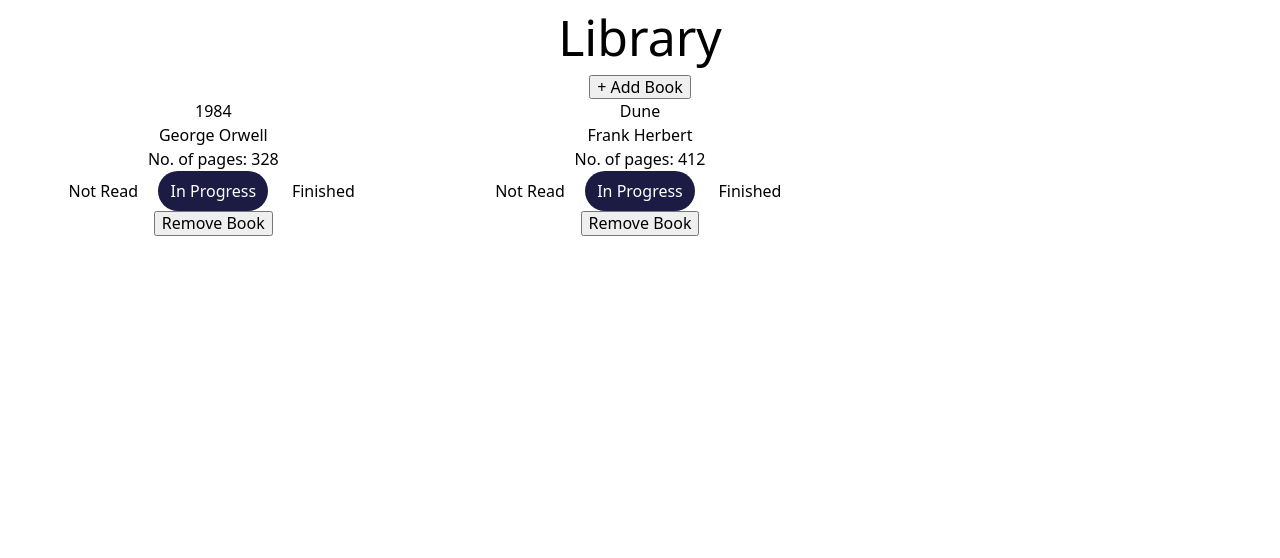
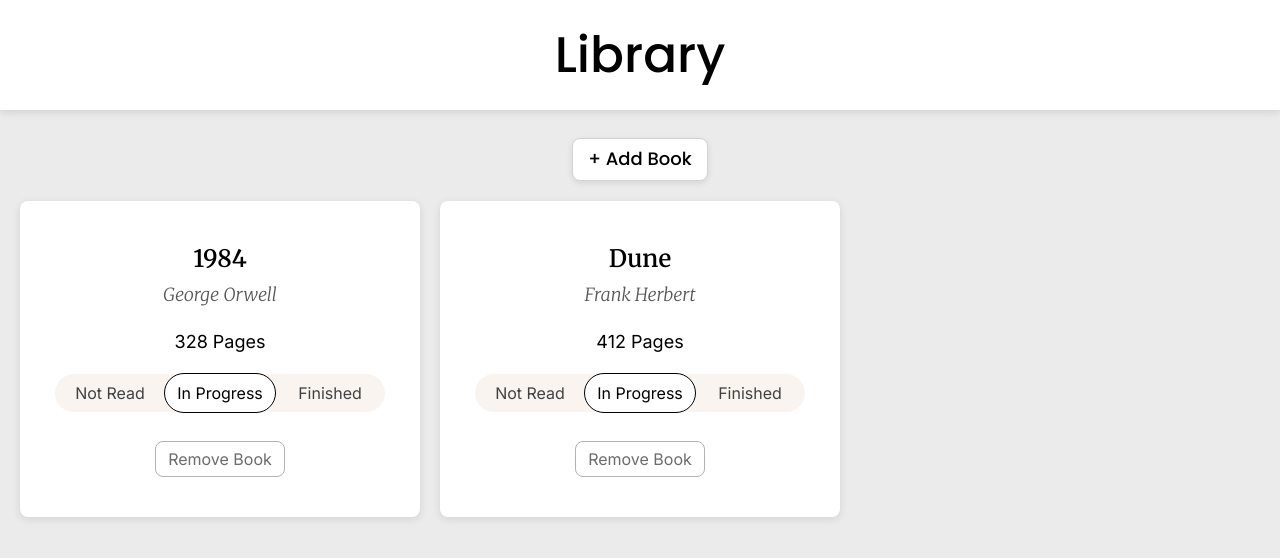
Before and after one commit to ptruscelli/Library, a plain HTML site: page index.html in a window 1280 px wide. Drawn offline with Linux system fonts and the light colour scheme.

Commit message:
Visual UI changes
add book form still needs styling

```diff
--- a/index.html
+++ b/index.html
@@ -12,7 +12,9 @@
         <h1>Library</h1>
     </header>
     <div class="button">
-        <button class="openModal">+ Add Book</button>
+        <button class="openModal">
+            &#x2b Add Book
+        </button>
     </div>
     <main id="cardsContainer">
 
--- a/script.js
+++ b/script.js
@@ -61,12 +61,13 @@ function createBookCard(book) {
     const deleteBtn = document.createElement("button");
     const readStatusToggle = createReadToggle(book.readStatus);
 
-    title.textContent = book.title;
+    title.textContent = `${book.title}`;
     author.textContent = book.author;
-    pageCount.textContent = `No. of pages: ${book.pageCount}`;
+    pageCount.textContent = `${book.pageCount} Pages`;
 
     deleteBtn.textContent = `Remove Book`;
     deleteBtn.addEventListener("click", () => removeBook(bookCard, book.id));
+    deleteBtn.classList.add("deleteBtn");
 
     bookCard.append(title, author, pageCount, readStatusToggle, deleteBtn);
 
--- a/styles.css
+++ b/styles.css
@@ -1,3 +1,9 @@
+/*-------- fonts --------*/
+
+@import url('https://fonts.googleapis.com/css2?family=Poppins:ital,wght@0,100;0,200;0,300;0,400;0,500;0,600;0,700;0,800;0,900;1,100;1,200;1,300;1,400;1,500;1,600;1,700;1,800;1,900&display=swap');
+@import url('https://fonts.googleapis.com/css2?family=Inter:ital,opsz,wght@0,14..32,100..900;1,14..32,100..900&display=swap');
+@import url('https://fonts.googleapis.com/css2?family=Merriweather:ital,opsz,wght@0,18..144,300..900;1,18..144,300..900&display=swap');
+
 
 /*-------- CSS Reset/Normalize --------*/
 
@@ -9,6 +15,7 @@
 
 h1, h2, h3, h4, h5, figure, p, ol, ul {
     margin: 0;
+    padding: 0;
 }
 
 ol[role="list"], ul[role="list"] {
@@ -28,9 +35,31 @@ img {
 
 /*-------------------------------------*/
 
+
+:root {
+    --bg-colour: rgb(255, 255, 255);
+}
+
+body {
+    background-color: rgb(235, 235, 235);
+    min-width: 500px;
+}
+
+header {
+    height: 110px;
+    display: grid;
+    place-content: center;
+    box-shadow: 0px 2px 8px rgba(0, 0, 0, 0.12);
+    background-color: white;
+    margin-bottom: 28px;
+}
+
+
 h1 {
     text-align: center;
     font-size: 50px;
+    font-family: "Poppins";
+    font-weight: 500;
 }
 
 div.button{
@@ -39,16 +68,83 @@ div.button{
     align-items: center;
     justify-content: center;
 }
+
+button.openModal {
+    font-family: "Poppins", sans-serif;
+    font-size: 18px;
+    font-weight: 500;
+    padding: 10px 15px;
+    cursor: pointer;
+    background-color: rgb(255, 255, 255);
+    border: 1px solid lightgray;
+    border-radius: 8px;
+    box-shadow: 0px 2px 6px rgba(0, 0, 0, 0.094);
+    transition: ease 75ms;
+}
+
+button.openModal:hover {
+    border: 1px solid rgb(175, 175, 175);
+    box-shadow: 0px 2px 8px rgba(0, 0, 0, 0.144);
+}
+
+button.openModal:active {
+    transform: scale(98%);
+}
+
+
 #cardsContainer {
+    height: min-content;
     display: grid;
     grid-template-columns: repeat(auto-fill, minmax(400px, 1fr));
     grid-template-rows: auto;
+    padding: 10px;
 }
 
 .card {
     display: flex;
     flex-direction: column;
     align-items: center;
+    gap: 14px;
+    background-color: white;
+    font-size: 18px;
+    font-family: "Inter", sans-serif;
+    border-radius: 8px;
+    box-shadow: 0px 2px 8px rgba(0, 0, 0, 0.107);
+    padding: 40px;
+    margin: 10px;
+}
+
+.card > h2 {
+    font-family: "Merriweather", serif;
+    font-size: 24px;
+    font-weight: 600;
+}
+
+.card p:nth-child(2) {
+    font-family: "Merriweather";
+    font-weight: 350;
+    color: rgb(87, 87, 87);
+    font-style: italic;
+    margin-top: -10px;
+    margin-bottom: 6px;
+}
+
+.deleteBtn {
+    background-color: white;
+    padding: 8px 12px;
+    border-radius: 8px;
+    border: 1px solid rgb(178, 178, 178);
+    color: rgb(108, 108, 108);
+    font-family: "Inter";
+    font-size: 16px;
+    margin-top: 10px;
+    cursor: pointer;
+}
+
+.deleteBtn:hover {
+    border: 1px solid rgb(138, 138, 138);
+    box-shadow: 0px 0px 4px rgba(0, 0, 0, 0.084);
+    color: rgb(84, 84, 84);
 }
 
 dialog#modal {
@@ -67,6 +163,9 @@ dialog > div.cover {
 
 
 
+
+
+
 /*-------- Toggle Switch --------*/
 
 .switch-container {
@@ -74,6 +173,11 @@ dialog > div.cover {
   flex-direction: column;
   align-items: center;
   justify-content: center;
+  font-size: 16px;
+  background-color: rgba(245, 237, 229, 0.62);
+  color: rgb(71, 71, 71);
+  border-radius: 20px;
+  margin: 5px 0;
 }
 
 .switch-toggle {
@@ -90,16 +194,17 @@ input[type="radio"] {
 }
 
 input[type="radio"]:checked + label {
-  color: white;
+  color: black;
 }
 
 .switch-toggle label {
   cursor: pointer;
   text-align: center;
-  padding: 0.5em 0;
+  padding: 7px 0;
   width: 110px;
   z-index: 1;
-  transition: 0.5s ease;
+  transition: 0.3s ease;
+  color: rgb(65, 65, 65);
 }
 
 .moving-label {
@@ -107,9 +212,10 @@ input[type="radio"]:checked + label {
   left: 0;
   height: 100%;
   width: calc(100% / 3);
-  background-color: rgb(3, 3, 47, 0.9);
-  transition: 0.5s left ease;
+  background-color: rgb(255, 255, 255);
+  transition: 0.3s left ease;
   border-radius: 20px;
+  outline: 1px solid rgb(0, 0, 0);
 }
 
 input[value="not-read"]:checked ~ .moving-label {
```
Lines whose indentation alone changed are shown as unchanged.
